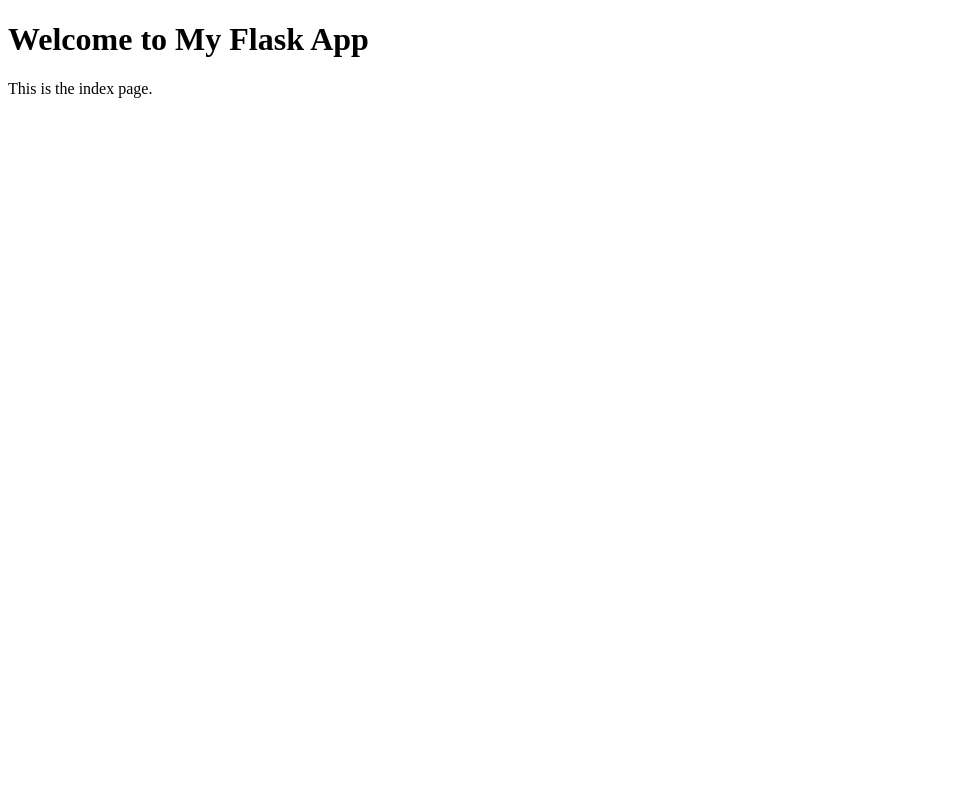
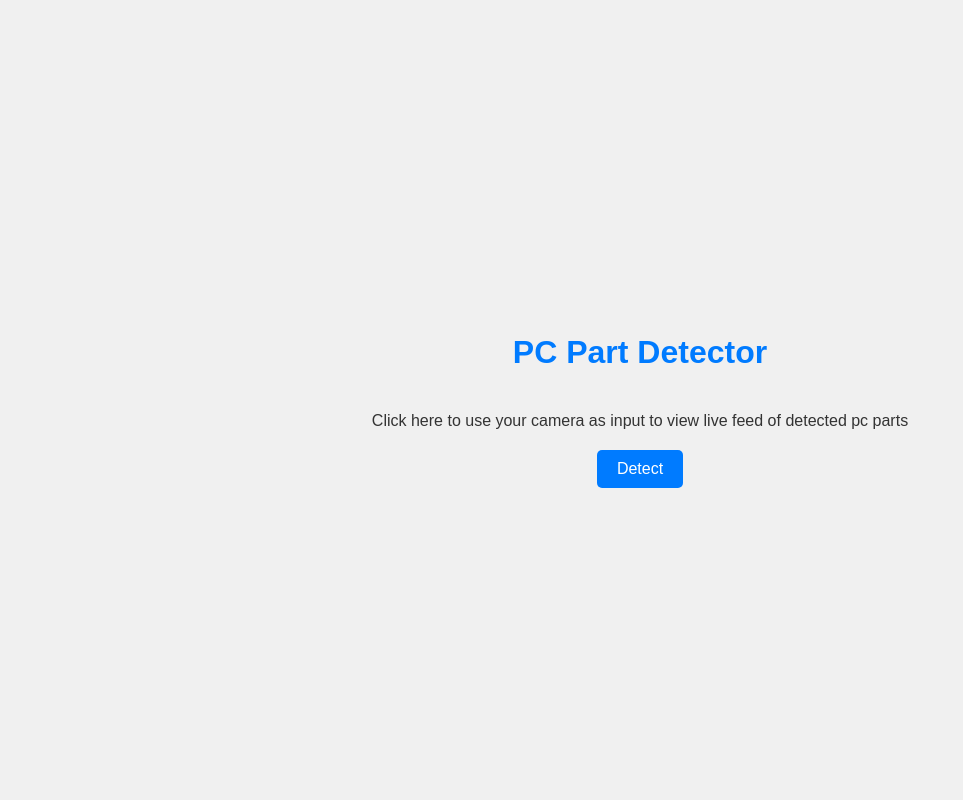
Before and after one commit to noava/PcPartDetector, a Flask app: page / in a window 1280 px wide. Shown: the whole page, without its empty margins (0-963 px from the left). Run offline with Flask 3, Linux system fonts and the light colour scheme.

Commit message:
Added basic styling to the htmls

```diff
--- /dev/null
+++ b/app/static/style.css
@@ -0,0 +1,44 @@
+body {
+    font-family: Arial, sans-serif;
+    background-color: #f0f0f0;
+    margin: 0;
+    padding: 0;
+}
+
+.container {
+    display: flex;
+    flex-direction: column;
+    justify-content: center;
+    align-items: center;
+    height: 100vh;
+}
+
+h1 {
+    font-size: 2rem;
+    color: #007bff;
+}
+
+p {
+    font-size: 1rem;
+    color: #333;
+    text-align: center;
+    margin: 20px 0;
+}
+
+.button {
+    background-color: #007bff;
+    color: #fff;
+    border: none;
+    padding: 10px 20px;
+    text-align: center;
+    text-decoration: none;
+    display: inline-block;
+    font-size: 1rem;
+    border-radius: 5px;
+    cursor: pointer;
+    transition: background-color 0.3s;
+}
+
+.button:hover {
+    background-color: #0056b3;
+}
--- a/app/templates/index.html
+++ b/app/templates/index.html
@@ -2,9 +2,14 @@
 <html>
 <head>
     <title>My Flask App</title>
+    <link rel="stylesheet" type="text/css" href="{{ url_for('static', filename='style.css') }}">
+
 </head>
 <body>
-    <h1>Welcome to My Flask App</h1>
-    <p>This is the index page.</p>
+    <div class="container">
+        <h1>PC Part Detector</h1>
+        <p>Click here to use your camera as input to view live feed of detected pc parts</p>
+        <a class="button" href="{{ url_for('detect') }}">Detect</a>
+    </div>
 </body>
 </html>
```
Also changed, not shown: app/templates/detect.html (+6 -2 lines).
